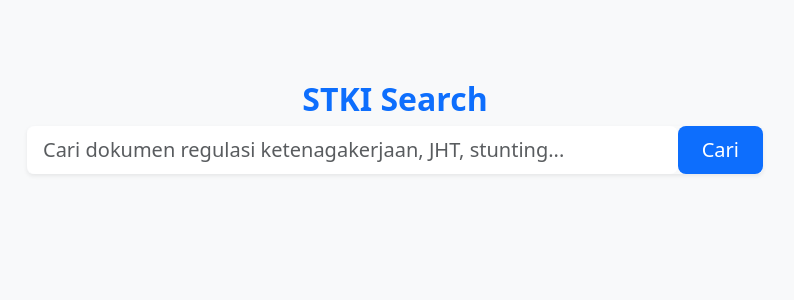
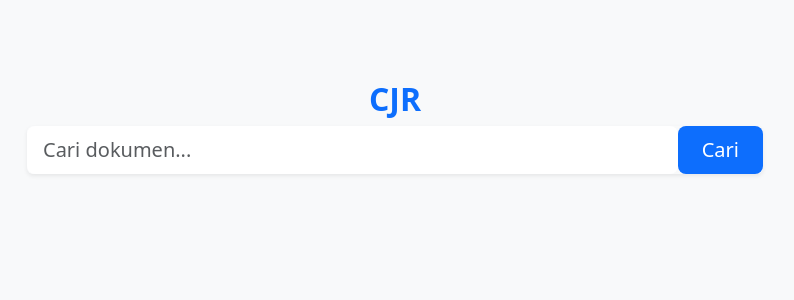
Before and after one commit to IamKaraa/Project-STKI, a Flask app: page / in a window 1280 px wide. Shown: the top 300 px of the page, without its empty margins (245-1039 px from the left). Run offline with Flask 3, Linux system fonts and the light colour scheme.

Commit message:
update dashboard

```diff
--- a/templates/index.html
+++ b/templates/index.html
@@ -3,7 +3,7 @@
 <head>
     <meta charset="UTF-8">
     <meta name="viewport" content="width=device-width, initial-scale=1.0">
-    <title>Mesin Pencari STKI</title>
+    <title>Cari Jurnal Reii</title>
     <link href="https://cdn.jsdelivr.net/npm/bootstrap@5.3.0/dist/css/bootstrap.min.css" rel="stylesheet">
     <style>
         body { background-color: #f8f9fa; }
@@ -17,10 +17,10 @@
 <div class="container">
     <div class="row justify-content-center search-container" id="searchHeader">
         <div class="col-md-8 text-center mb-4">
-            <h2 class="text-primary fw-bold">STKI Search</h2>
+            <h2 class="text-primary fw-bold">CJR</h2>
             <form id="searchForm" class="d-flex shadow-sm rounded">
                 <input type="text" id="searchInput" class="form-control form-control-lg border-0"
-                       placeholder="Cari dokumen regulasi ketenagakerjaan, JHT, stunting..." required>
+                       placeholder="Cari dokumen..." required>
                 <button type="submit" class="btn btn-primary btn-lg px-4 border-0">Cari</button>
             </form>
         </div>
```
